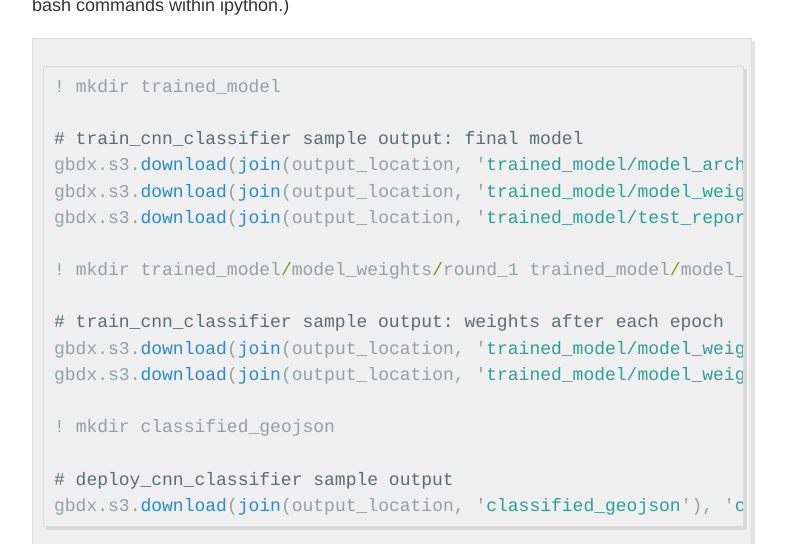
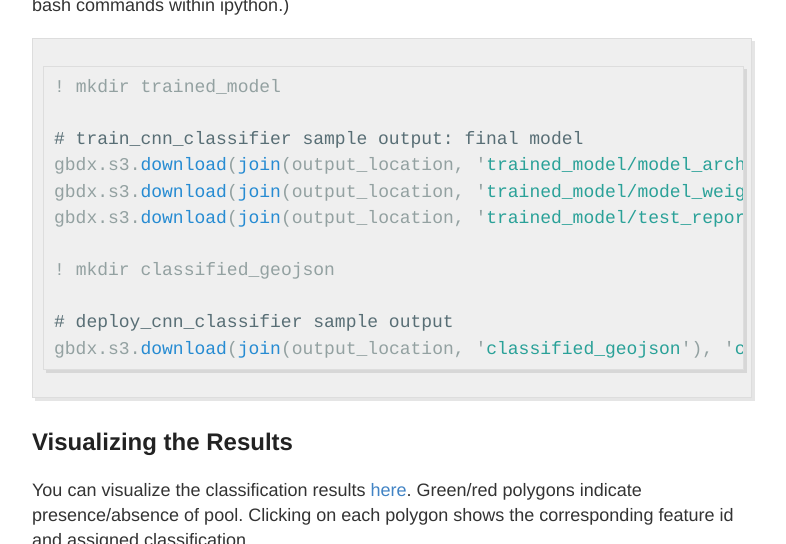
Before and after one commit to neoocm/PlatformStories.github.io, a Jekyll site: the page built from _posts/2016-9-8-swimming-pools.md, in a window 1280 px wide and 900 px high, scrolled down 7822 px, cut to the strip 0-544 px from the top of the window. Shown: the whole strip, without its empty margins (248-1034 px from the left). Built offline with Jekyll 4.4.1, drawn with Linux system fonts in a browser that asks for light colours.

Commit message:
do not download all the outputs

```diff
--- a/_posts/2016-9-8-swimming-pools.md
+++ b/_posts/2016-9-8-swimming-pools.md
@@ -192,12 +192,6 @@ gbdx.s3.download(join(output_location, 'trained_model/model_architecture.json'),
 gbdx.s3.download(join(output_location, 'trained_model/model_weights.h5'), 'trained_model/')
 gbdx.s3.download(join(output_location, 'trained_model/test_report.txt'), 'trained_model/')
 
-! mkdir trained_model/model_weights/round_1 trained_model/model_weights/round_2
-
-# train_cnn_classifier sample output: weights after each epoch
-gbdx.s3.download(join(output_location, 'trained_model/model_weights/round_1/'), 'trained_model/model_weights/round_1/')
-gbdx.s3.download(join(output_location, 'trained_model/model_weights/round_2/'), 'trained_model/model_weights/round_2/')
-
 ! mkdir classified_geojson
 
 # deploy_cnn_classifier sample output
```
